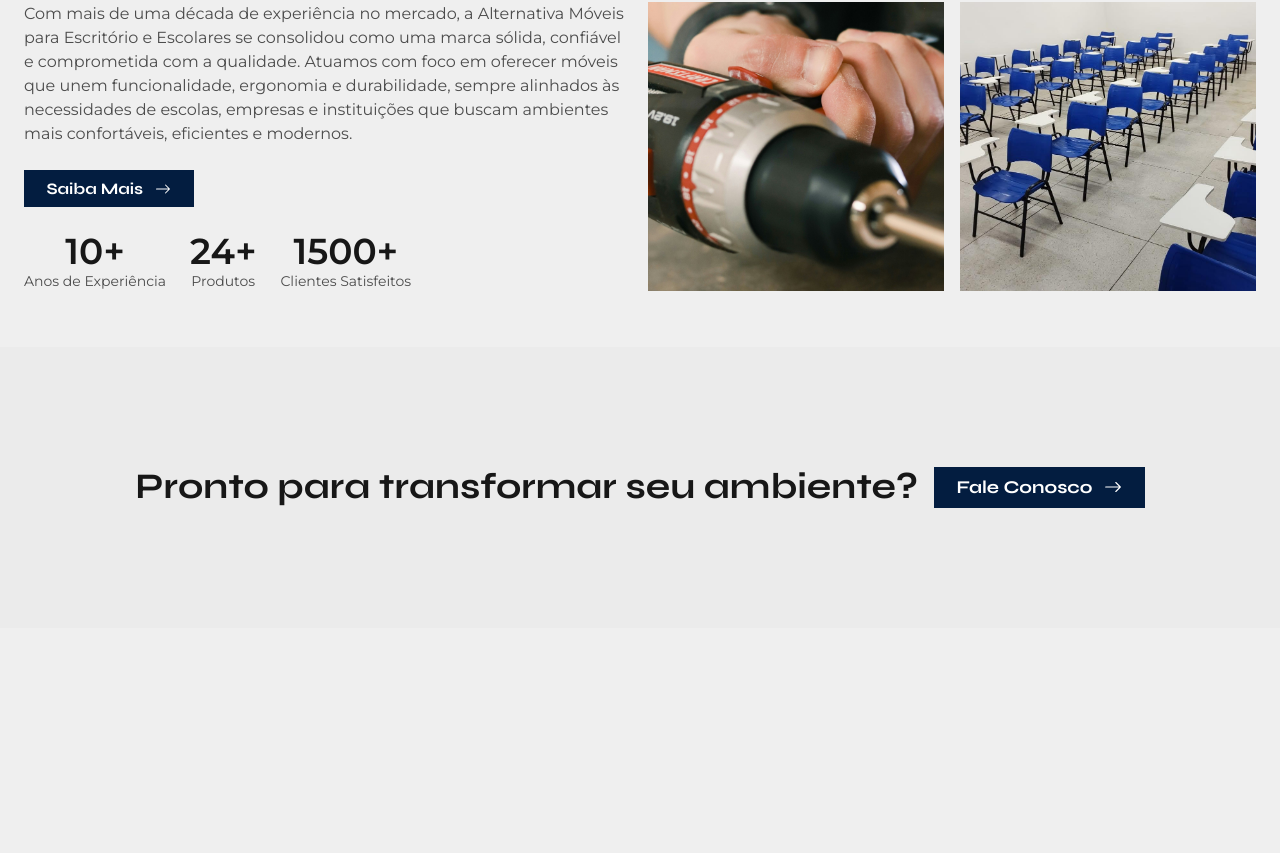
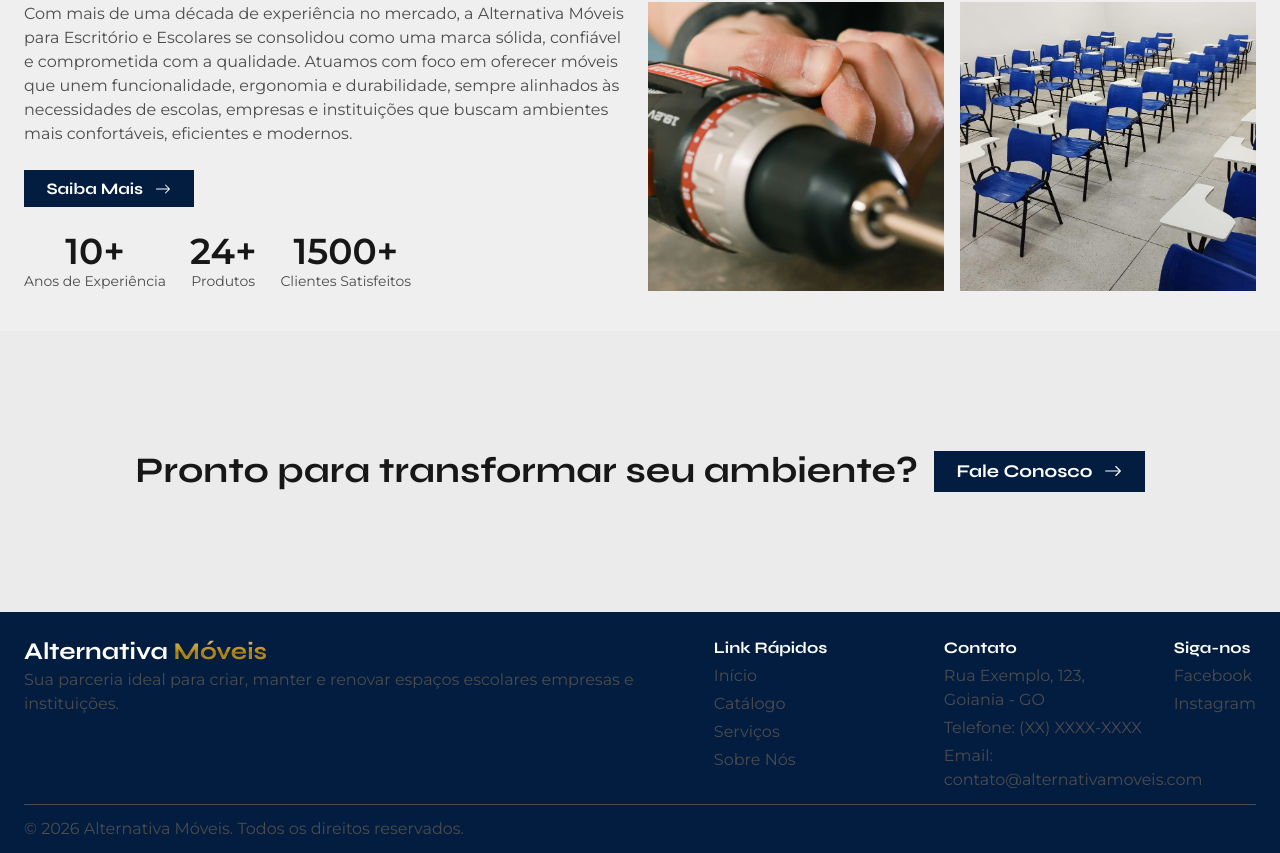
Before and after one commit to Jonatas-01/alternativa-moveis, a Next.js app: page / in a window 1280 px wide. Shown: the part 2159-3012 px from the top of the page. Before the commit the page ends 2787 px from the top, so only its background shows below. Built offline with nearby package versions, Linux system fonts and the light colour scheme.

Commit message:
feat: Criação do componente Footer

```diff
--- a/app/page.tsx
+++ b/app/page.tsx
@@ -3,6 +3,7 @@ import Servicos from '@/components/Servicos/Servicos';
 import Destaque from '@/components/Destaque/Destaque';
 import SobreNos from '@/components/SobreNos/SobreNos';
 import Chamada from '@/components/Chamada/Chamada';
+import Footer from '@/components/Footer/Footer';
 
 export default function Home() {
   return (
@@ -16,8 +17,13 @@ export default function Home() {
         <SobreNos />
       </div>
       <div className="bg-[#ebebeb]">
-        <div className='container mx-auto px-6 '>
+        <div className='container mx-auto px-6'>
           <Chamada />
+        </div>
+      </div>
+      <div className="bg-[var(--primary)] text-white">
+        <div className="container mx-auto px-6">
+          <Footer />
         </div>
       </div>
     </main>
--- a/components/Chamada/Chamada.tsx
+++ b/components/Chamada/Chamada.tsx
@@ -2,7 +2,7 @@ import { BsArrowRight } from "react-icons/bs";
 
 export default function Chamada() {
     return (
-        <div className="mt-14 py-20 sm:py-30 flex gap-4 justify-center flex-col md:flex-row">
+        <div className="mt-10 py-20 sm:py-30 flex gap-4 justify-center flex-col md:flex-row">
             <h2 className="text-2xl md:text-4xl">Pronto para transformar seu ambiente?</h2>
             <a href="/contato" className="botoes flex items-center gap-3 text-lg max-w-[230px]">Fale Conosco <BsArrowRight /></a>
         </div>
--- /dev/null
+++ b/components/Footer/Footer.tsx
@@ -0,0 +1,35 @@
+
+export default function Footer() {
+    return (
+        <footer className="">
+            <div className="pt-6 flex flex-wrap lg:grid grid-flow-col grid-cols-5 gap-6">
+                <div className="col-span-3">
+                    <h1 className="text-xl md:text-2xl">Alternativa <span className="gold-gradient-text">Móveis</span></h1>
+                    <p>Sua parceria ideal para criar, manter e renovar espaços escolares empresas e instituições.</p>
+                </div>
+                <div className="space-y-1">
+                    <h3>Link Rápidos</h3>
+                    <p><a href="">Início</a></p>
+                    <p><a href="">Catálogo</a></p>
+                    <p><a href="">Serviços</a></p>
+                    <p><a href="">Sobre Nós</a></p>
+                </div>
+                <div className="space-y-1">
+                    <h3>Contato</h3>
+                    <p>Rua Exemplo, 123, Goiania - GO</p>
+                    <p>Telefone: (XX) XXXX-XXXX</p>
+                    <p>Email: contato@alternativamoveis.com</p>
+                </div>
+                <div className="space-y-1">
+                    <h3>Siga-nos</h3>
+                    <p><a href="">Facebook</a></p>
+                    <p><a href="">Instagram</a></p>
+                </div>
+            </div>
+
+            <div className="mt-3 py-3 border-t border-[var(--paragraph)]">
+                <p>© 2026 Alternativa Móveis. Todos os direitos reservados.</p>
+            </div>
+        </footer>
+    )
+}
```
